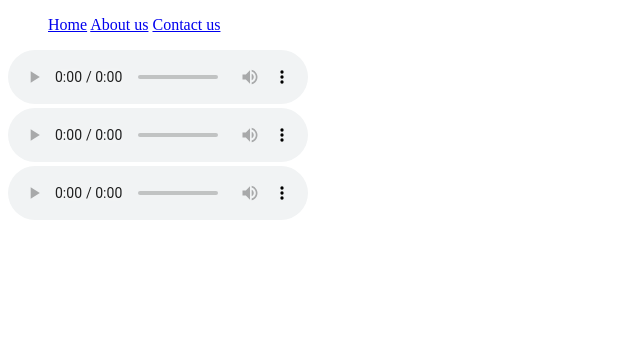
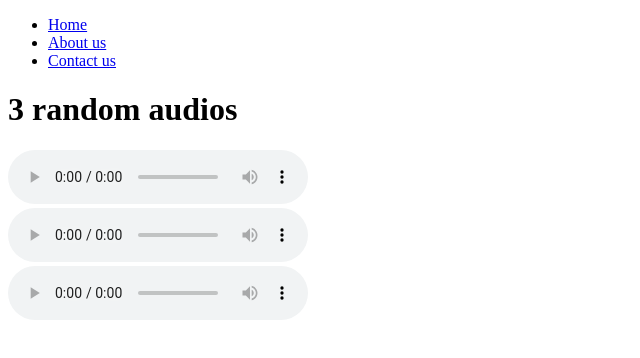
Before and after one commit to acciojob/semantic-navbar-and-audios-KnightRiderSharad, a website: page main.html in a window 1280 px wide. Shown: the whole page, without its empty margins (0-640 px from the left). Drawn offline with Linux system fonts and the light colour scheme.

Commit message:
completed

```diff
--- a/main.html
+++ b/main.html
@@ -10,13 +10,15 @@
 	<nav>
 	<ul>
 
-		<a href="#home">Home</a>
-		<a href="#aboutus">About us</a>
-		<a href="#contact">Contact us</a>
+		<li><a href="#home">Home</a></li>
+	    <li><a href="#aboutus">About us</a></li>
+        <li><a href="#contact">Contact us</a></li>
 
 	</ul>
 	</nav>
-
+    <h1>
+		3 random audios
+	</h1>
 	<audio controls>
 		<source src="http://commondatastorage.googleapis.com/codeskulptor-demos/DDR_assets/Kangaroo_MusiQue_-_The_Neverwritten_Role_Playing_Game.mp3" type="audio/mpeg">
 	</audio><br>
```
